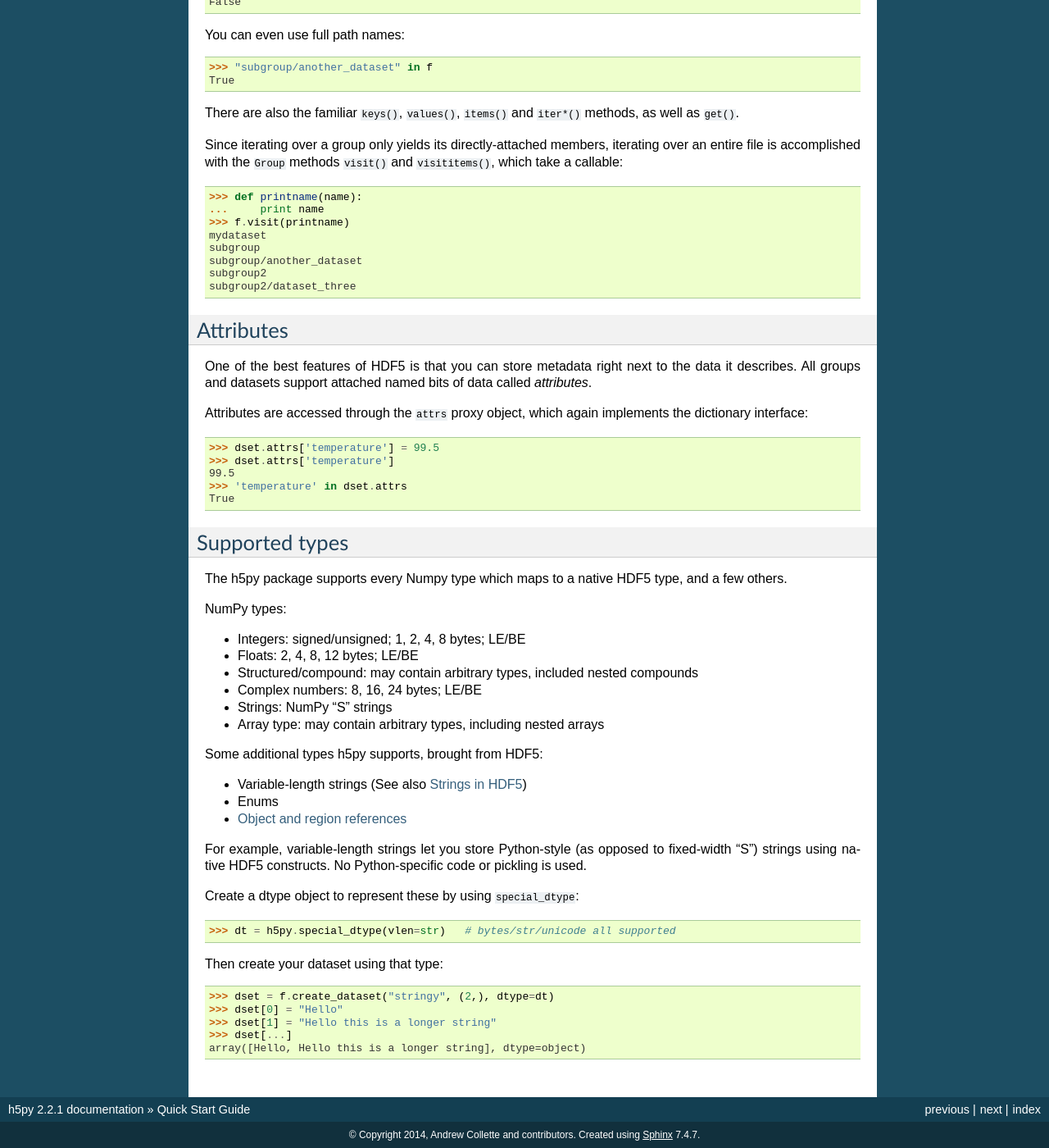
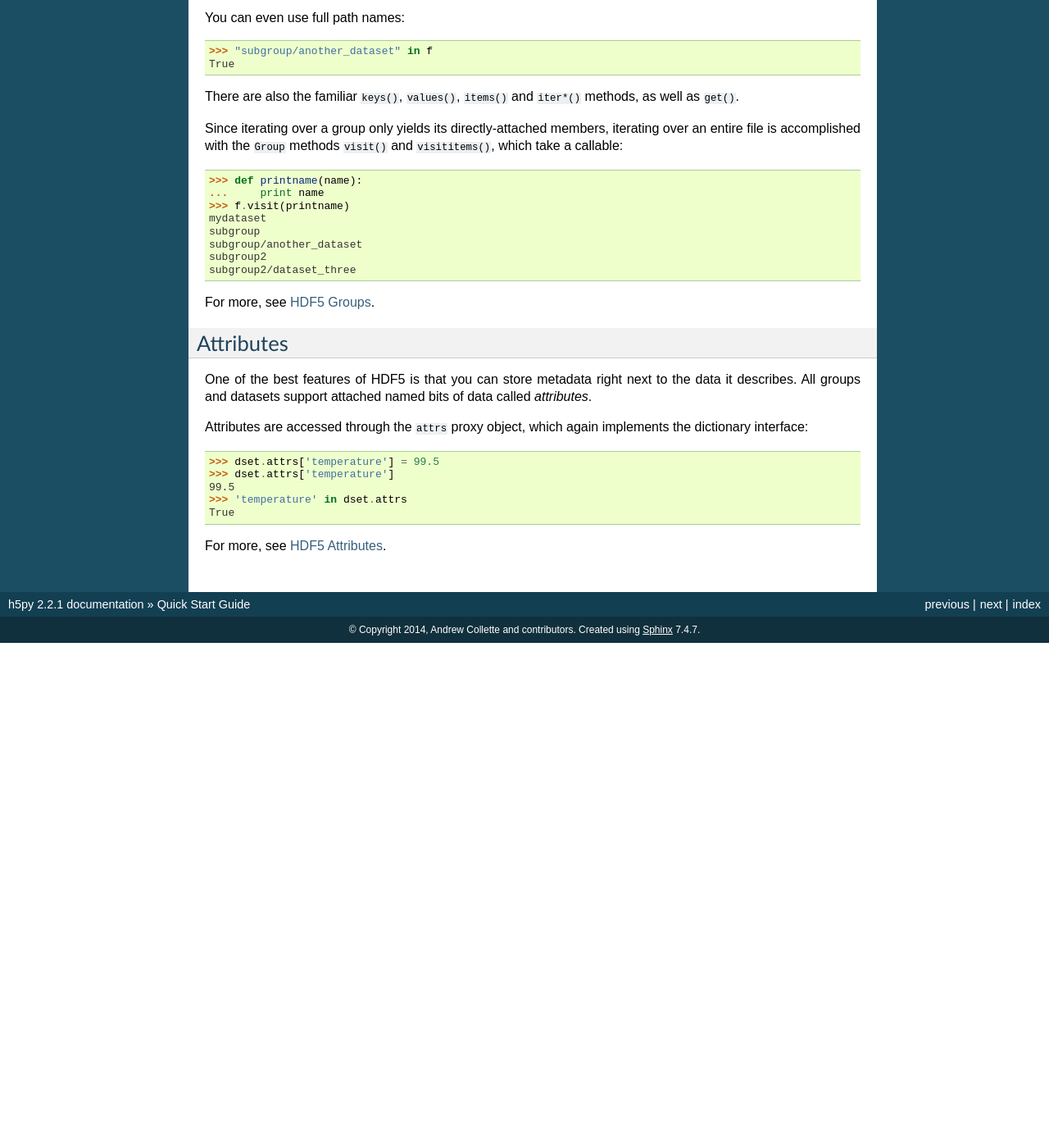
Before and after one commit to h5py/h5py, a Sphinx documentation site: the page built from docs/quick.rst, in a window 1280 px wide and 1400 px high, scrolled down 1853 px. Shown: the whole window at 82% size. Built offline with Sphinx 7.4.7, drawn with Linux system fonts in a browser that asks for light colours; pages that are not in the unit, such as notebooks, are missing from menus; after the commit the page ends 2637 px from its top, so only the background shows below that; some of the changed text lies outside the part shown.

Commit message:
Fix broken links in quickstart guide

```diff
--- a/docs/quick.rst
+++ b/docs/quick.rst
@@ -22,12 +22,12 @@
     >>>
     >>> f = h5py.File("mytestfile.hdf5", "w").
 
-The `File object <hlfile>`_ is your starting point.  It has a couple of
+The :ref:`File object <file>` is your starting point.  It has a couple of
 methods which look interesting.  One of them is ``create_dataset``::
 
     >>> dset = f.create_dataset("mydataset", (100,), dtype='i')
 
-The object we created isn't an array, but `an HDF5 dataset <datasets>`_.
+The object we created isn't an array, but :ref:`an HDF5 dataset <dataset>`.
 Like NumPy arrays, datasets have both a shape and a data type:
 
     >>> dset.shape
@@ -46,6 +46,8 @@
     >>> dset[0:100:10]
     array([ 0, 10, 20, 30, 40, 50, 60, 70, 80, 90])
 
+For more, see :ref:`file` and :ref:`dataset`.
+
 
 Groups and hierarchical organization
 ------------------------------------
@@ -57,7 +59,7 @@
     >>> dset.name
     u'/mydataset'
 
-The "folders" in this system are called `groups`.  The ``File`` object we
+The "folders" in this system are called :ref:`groups <group>`.  The ``File`` object we
 created is itself a group, in this case the `root group`, named ``/``:
 
     >>> f.name
@@ -125,6 +123,7 @@
     subgroup2
     subgroup2/dataset_three
 
+For more, see :ref:`group`.
 
 Attributes
 ----------
@@ -142,40 +141,4 @@
     >>> 'temperature' in dset.attrs
     True
 
-
-Supported types
----------------
-
-The h5py package supports every Numpy type which maps to a native HDF5 type,
-and a few others.
-
-NumPy types:
-
-* Integers: signed/unsigned; 1, 2, 4, 8 bytes; LE/BE
-* Floats: 2, 4, 8, 12 bytes; LE/BE
-* Structured/compound: may contain arbitrary types, included nested compounds
-* Complex numbers: 8, 16, 24 bytes; LE/BE
-* Strings: NumPy "S" strings
-* Array type: may contain arbitrary types, including nested arrays
-
-Some additional types h5py supports, brought from HDF5:
-
-* Variable-length strings (See also :ref:`strings`)
-* Enums
-* :ref:`Object and region references <refs>`
-
-For example, variable-length strings let you store Python-style (as opposed to
-fixed-width "S") strings using native HDF5 constructs.  No Python-specific
-code or pickling is used.
-
-Create a dtype object to represent these by using ``special_dtype``::
-
-    >>> dt = h5py.special_dtype(vlen=str)   # bytes/str/unicode all supported
-
-Then create your dataset using that type:
-
-    >>> dset = f.create_dataset("stringy", (2,), dtype=dt)
-    >>> dset[0] = "Hello"
-    >>> dset[1] = "Hello this is a longer string"
-    >>> dset[...]
-    array([Hello, Hello this is a longer string], dtype=object)
+For more, see :ref:`attributes`.
```
Also changed, not shown: other parts of docs/quick.rst (+1 -5 lines).
